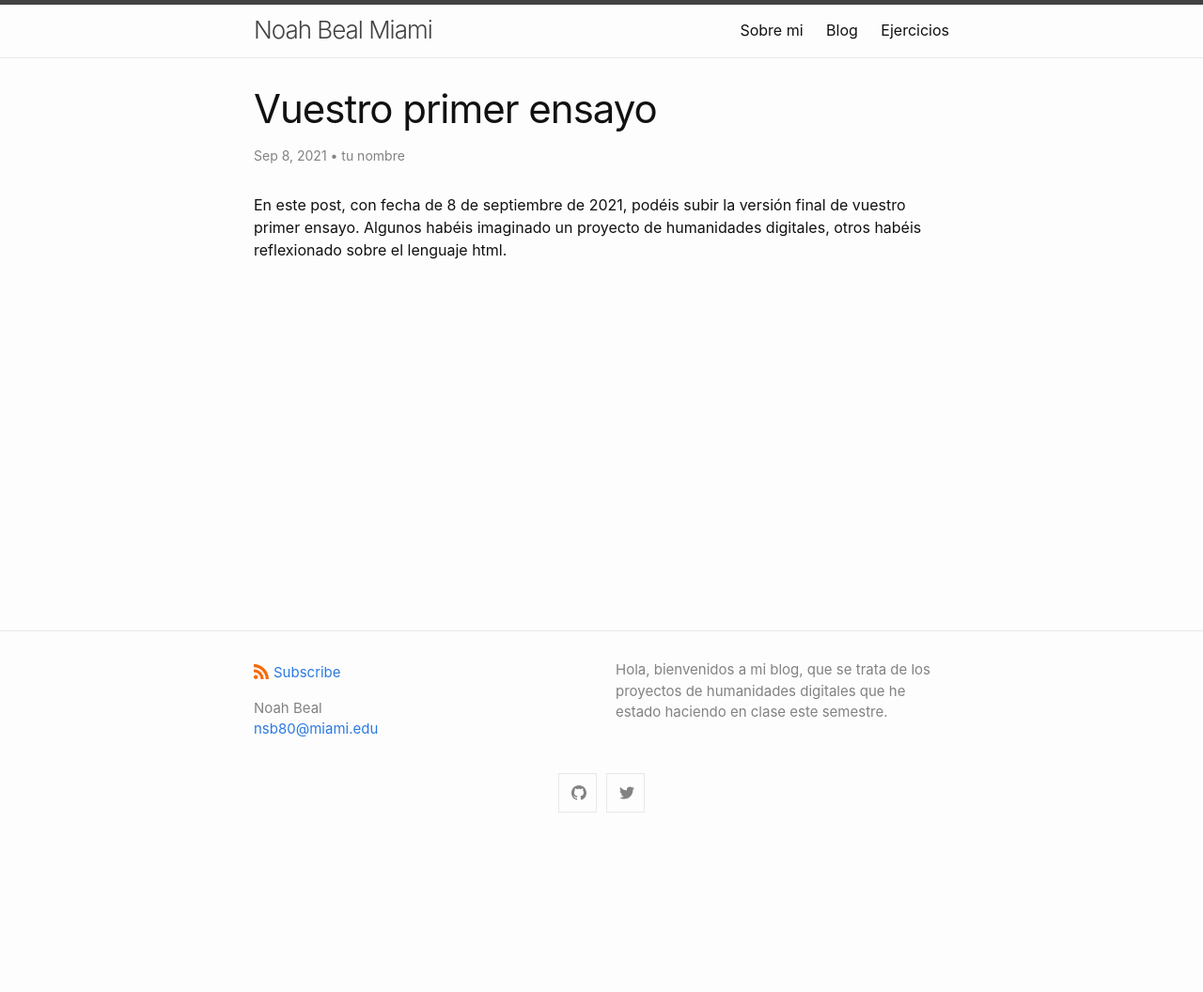
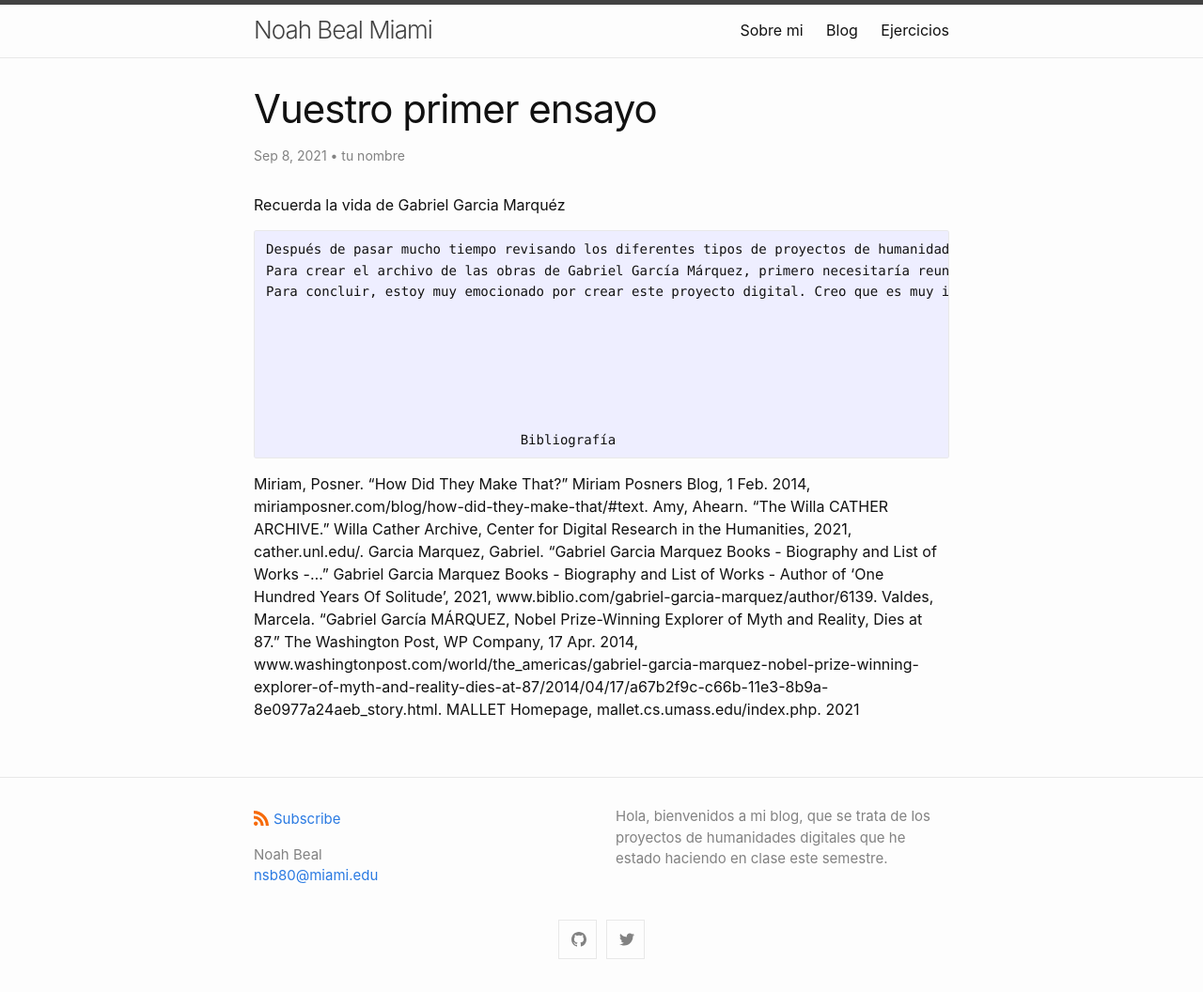
Before and after one commit to NoahBeal/NoahBeal.github.io, a Jekyll site: the page built from _posts/2021-09-08-ensayo1.md, in a window 1280 px wide. Shown: the whole page at 94% size. Built offline with Jekyll 4.4.1, drawn with Linux system fonts in a browser that asks for light colours; before the commit the page ends 900 px from its top, so only the background shows below that.

Commit message:
Update 2021-09-08-ensayo1.md

```diff
--- a/_posts/2021-09-08-ensayo1.md
+++ b/_posts/2021-09-08-ensayo1.md
@@ -5,4 +5,21 @@ date: 2021-09-08
 author: tu nombre
 ---
 
-En este post, con fecha de 8 de septiembre de 2021, podéis subir la versión final de vuestro primer ensayo. Algunos habéis imaginado un proyecto de humanidades digitales, otros habéis reflexionado sobre el lenguaje html.
+Recuerda la vida de Gabriel Garcia Marquéz
+
+	Después de pasar mucho tiempo revisando los diferentes tipos de proyectos de humanidades digitales, decidí crear mi propio proyecto. Siempre me ha interesado la literatura española y he estudiado a varios escritores en la escuela, así que quería crear un archivo digital de un escritor famoso específico. Para hacer esto, tuve que pensar en un escritor español que fuera perfecto para el archivo. Gabriel García Márquez fue mi primera opción. Elegí a Márquez por el impacto que tuvo en España y en el mundo. Escribió muchas novelas, memorias y cuentos diferentes que trataban temas de amor, soledad, la muerte entre otros muchos. Mostró mucha pasión y emoción en su escritura, lo que le conectó con millones de personas a través  de  su literatura. Su obra más famosa, titulada Cien años de soledad, introdujo a su audiencia al realismo mágico, un género literario que utiliza elementos mágicos y fantásticos en el mundo real. La invención de este nuevo género fue muy importante para la literatura, ya que el público ahora puede entender una historia de una manera completamente nueva. Márquez está considerado como uno de los mejores escritores de todos los tiempos.
+	Para crear el archivo de las obras de Gabriel García Márquez, primero necesitaría reunir toda la información que pueda encontrar sobre el escritor. Después de obtener la información necesaria, podría  comenzar a organizar su vida en una plataforma. Habría diferentes secciones del archivo, donde cada una se correspondería con un aspecto diferente de la vida del escritor. Las categorías principales serían vida, obras, audiencia, imágenes y una página de contacto. En la categoría de vida, quiero poner diferentes artículos sobre Márquez en diferentes momentos de su carrera para dar a la audiencia una mejor comprensión de él. Esto incluiría fuentes primarias que fueron escritas por personas cercanas al autor. En la sección de obras, habrá una lista completa de todos los libros y otros escritos que Márquez había escrito en el pasado. Quiero usar el software llamado Mallet para ayudar a agrupar la literatura. Mallet puede ayudar a encontrar varias tendencias dentro del texto y puede organizar el trabajo en diferentes temas. Además, en la sección de audiencia, habrá diferentes gráficos que muestran dónde el trabajo de Márquez fue el más popular y qué grupo demográfico lee más. La categoría de imágenes será un archivo de muchas fotos diferentes de Márquez y sus obras y ayudará al público a visualizar su vida. La última sección contiene mi información de contacto en caso de que alguien quiera aprender más sobre el proyecto.
+	Para concluir, estoy muy emocionado por crear este proyecto digital. Creo que es muy importante familiarizarse con la vida y obra de Márquez por su legado en el mundo. De hecho, cambió la forma en que la gente lee la literatura e introdujo el género del realismo mágico en sus libros. Espero que todos disfruten mi archivo de Gabriel Garciá Márquez.
+
+
+
+
+
+
+					Bibliografía
+
+Miriam, Posner. “How Did They Make That?” Miriam Posners Blog, 1 Feb. 2014, miriamposner.com/blog/how-did-they-make-that/#text.
+Amy, Ahearn. “The Willa CATHER ARCHIVE.” Willa Cather Archive, Center for Digital Research in the Humanities, 2021, cather.unl.edu/.
+Garcia Marquez, Gabriel. “Gabriel Garcia Marquez Books - Biography and List of Works -...” Gabriel Garcia Marquez Books - Biography and List of Works - Author of 'One Hundred Years Of Solitude', 2021, www.biblio.com/gabriel-garcia-marquez/author/6139.
+Valdes, Marcela. “Gabriel García MÁRQUEZ, Nobel Prize-Winning Explorer of Myth and Reality, Dies at 87.” The Washington Post, WP Company, 17 Apr. 2014, www.washingtonpost.com/world/the_americas/gabriel-garcia-marquez-nobel-prize-winning-explorer-of-myth-and-reality-dies-at-87/2014/04/17/a67b2f9c-c66b-11e3-8b9a-8e0977a24aeb_story.html.
+MALLET Homepage, mallet.cs.umass.edu/index.php. 2021
```
